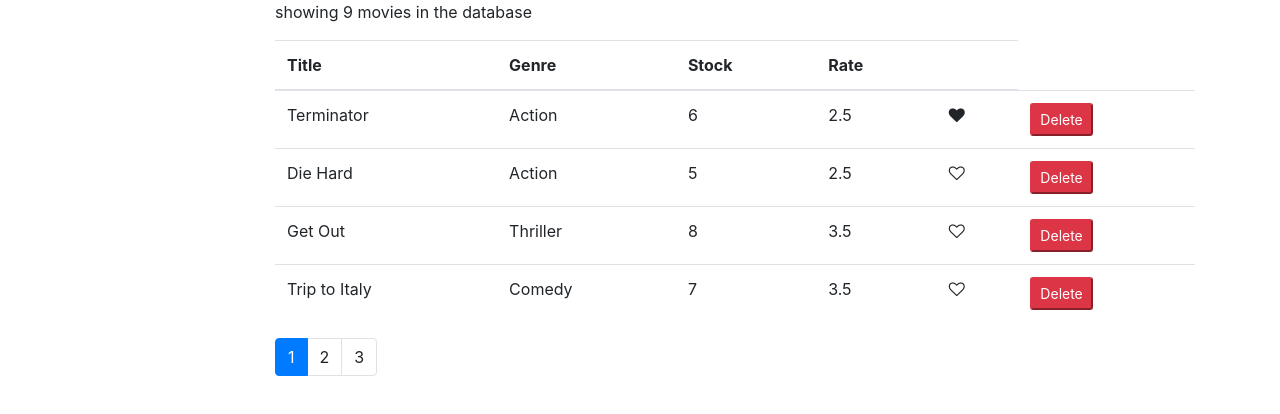
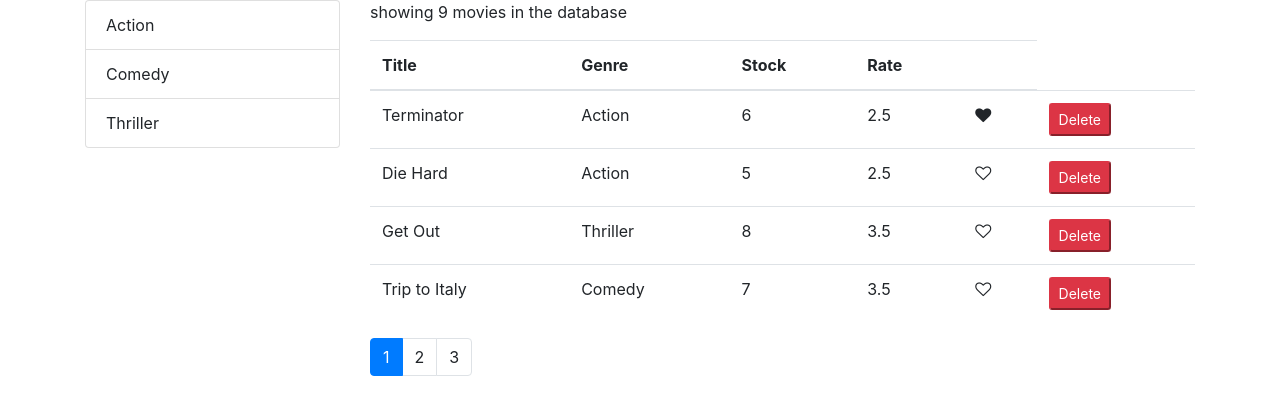
Before and after one commit to sai-sreenath/MovieRentals_Frontend, a React (Create React App) app in the folder movierentals/: page / in a window 1280 px wide. Shown: the top 414 px of the page. Built offline with nearby package versions, Linux system fonts and the light colour scheme.

Commit message:
Displaying ListGroup items and default props usage

```diff
--- a/movierentals/src/components/common/listGroup.jsx
+++ b/movierentals/src/components/common/listGroup.jsx
@@ -1,7 +1,23 @@
 import React from 'react';
 
-const ListGroup = () => {
-    return null;
-}
+const ListGroup = (props) => {
+
+    const {items, textProperty, valueProperty} = props;
+
+    return (
+        <ul className="list-group">
+            {items.map(item => (
+            <li key={item[valueProperty]} className="list-group-item">
+                {item[textProperty]}
+            </li>
+        ))}
+        </ul>
+    );
+};
+
+ListGroup.defaultProps = {
+    textProperty: "name",
+    valueProperty: "_id"
+};
 
 export default ListGroup;
--- a/movierentals/src/components/common/pagination.jsx
+++ b/movierentals/src/components/common/pagination.jsx
@@ -26,7 +26,7 @@
     </nav>;
 };
 
-Pagination.PropTypes = {
+Pagination.propTypes = {
     itemsCount: PropTypes.number.isRequired,
     pageSize: PropTypes.number.isRequired,
     currentPage: PropTypes.number.isRequired,
--- a/movierentals/src/components/movies.jsx
+++ b/movierentals/src/components/movies.jsx
@@ -53,8 +53,11 @@
 
     return (
       <div className = "row">
-          <div className="col-2">
-            <ListGroup items={this.state.genres} onItemSelect={this.handleGenreSelect}/>
+          <div className="col-3">
+            <ListGroup
+                  items={this.state.genres}
+                  onItemSelect={this.handleGenreSelect}
+            />
           </div>
           <div className="col">
               <p>showing {count} movies in the database</p>
```
Also changed, not shown: 1 other file (tests, documents, lock files or other folders).
